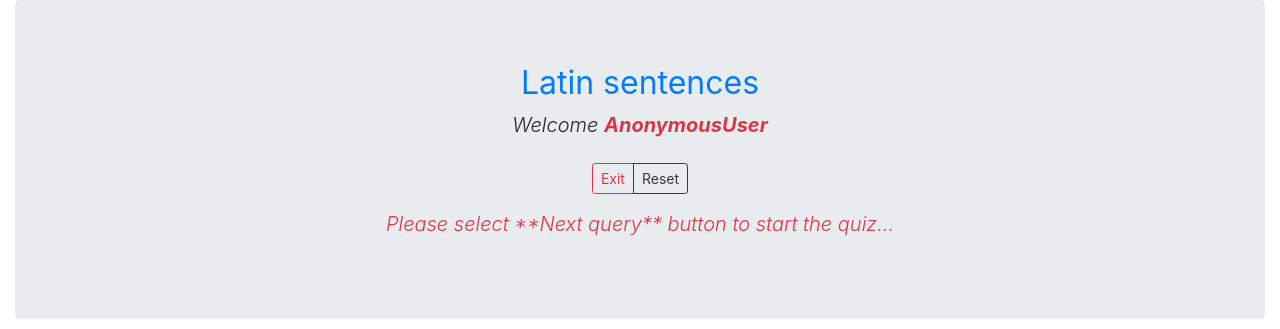
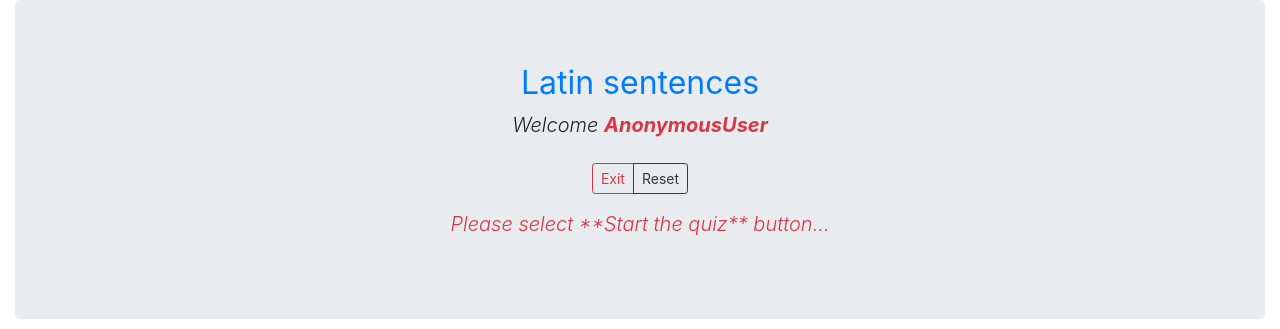
Before and after one commit to jerwski/uewtr, a Django app: template templates/account/quiz.html in a window 1280 px wide. Shown: the top 329 px of the page. Run offline with Django 3.2, Linux system fonts and the light colour scheme; the template is opened without the code that fills it, so the values that code supplies are empty; some libraries are stand-ins or nearby versions.

Commit message:
refactoring

```diff
--- a/templates/account/quiz.html
+++ b/templates/account/quiz.html
@@ -22,7 +22,7 @@
       {% if set_of_questions %}
         <h3 class="text-dark">Query number: <em class="text-danger font-weight-bold">{{ set_of_questions }}</em>&nbsp;&nbsp;&nbsp;Your points: <em class="text-success font-weight-bold">{{ points }}</em>&nbsp;&nbsp;&nbsp;Percent of good answers: <em class="text-primary font-weight-bold">{{ percent|floatformat:2 }}%</em>&nbsp;&nbsp;&nbsp;Your time: <em class="text-info font-weight-bold">{{ playtime }}</em></h3>
       {% else %}
-        <p class="text-danger font-italic lead">Please select **Next query** button to start the quiz...</p>
+        <p class="text-danger font-italic lead">Please select **Start the quiz** button...</p>
       {% endif %}
     </div>
     <div class="row">
@@ -40,10 +40,11 @@
             <div class="col-6 btn mt-2">
               {% if query %}
                 <button type="submit" class="btn btn-success mr-5">Confirm the selection</button>
+                <a class="btn btn-primary ml-5" href="{% url 'account:quiz' quiz_id %}">Next query...</a>
               {% else %}
                 <button type="submit" class="btn btn-success mr-5" disabled>Confirm the selection</button>
+                <a class="btn btn-primary ml-5" href="{% url 'account:quiz' quiz_id %}">Start the quiz</a>
               {% endif %}
-              <a class="btn btn-primary ml-5" href="{% url 'account:quiz' quiz_id %}">Next query...</a>
             </div>
           </form>
         {% endif %}
```
